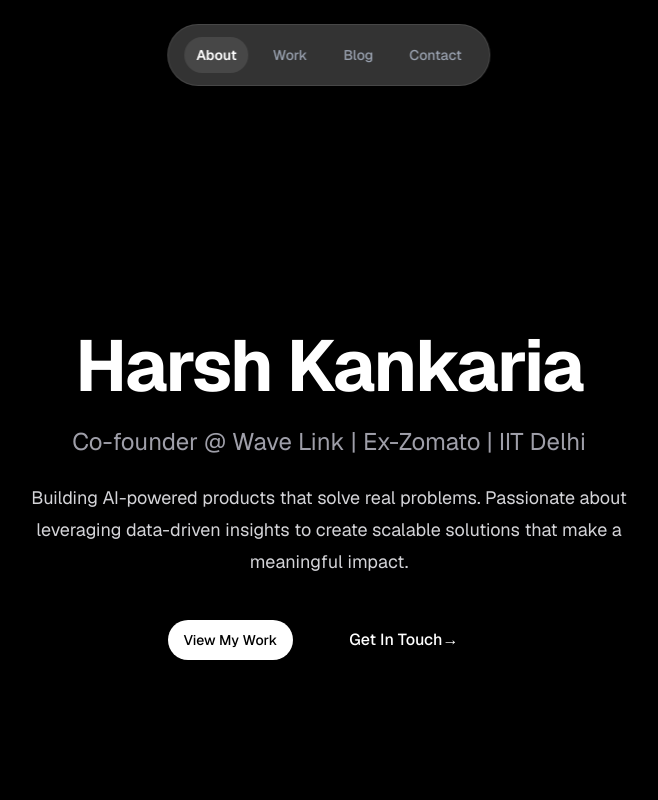
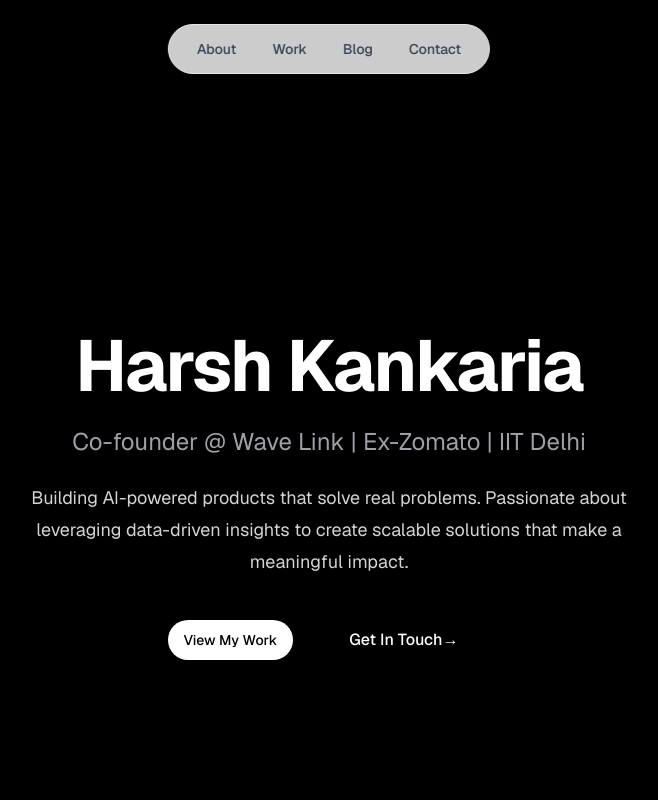
Before and after one commit to HarshK99/kanka, a Next.js app: page / in a window 1280 px wide. Shown: the top 800 px of the page, without its empty margins (311-969 px from the left). Built offline with nearby package versions, Linux system fonts and the light colour scheme.

Commit message:
header working fix

```diff
--- a/app/components/sections/header.tsx
+++ b/app/components/sections/header.tsx
@@ -1,95 +1,98 @@
 'use client';
 
-import { useState, useEffect } from 'react';
+import { useEffect, useState } from 'react';
+import Link from 'next/link';
+import { usePathname } from 'next/navigation';
 import { cn } from '@/lib/utils';
-import Link from 'next/link';
 
-const navItems = [
-  { name: 'About', href: '#about' },
-  { name: 'Work', href: '#projects' },
-  // { name: 'Writing', href: '#writing' },
+const NAV_ITEMS = [
+  { name: 'About', href: '/#about' },
+  { name: 'Work', href: '/#projects' },
   { name: 'Blog', href: '/blog' },
-  { name: 'Contact', href: '#contact' },
+  { name: 'Contact', href: '/#contact' },
 ];
 
+const SCROLL_OFFSET = 80;
+
 export const Header = () => {
-  const [activeSection, setActiveSection] = useState('');
+  const pathname = usePathname();
+  const [activeHash, setActiveHash] = useState<string | null>(null);
 
+  // Smooth scroll on home page when hash changes
   useEffect(() => {
-    const handleScroll = () => {
-      const scrollPosition = window.scrollY + 100; // Offset for header
+    if (pathname !== '/') return;
+    if (!window.location.hash) return;
 
-      // Check client-projects first (map to projects nav item)
-      const clientProjectsElement = document.getElementById('client-projects');
-      if (clientProjectsElement) {
-        const { offsetTop, offsetHeight } = clientProjectsElement;
-        if (scrollPosition >= offsetTop && scrollPosition < offsetTop + offsetHeight) {
-          setActiveSection('projects');
+    const id = window.location.hash.slice(1);
+    const el = document.getElementById(id);
+    if (!el) return;
+
+    window.scrollTo({
+      top: el.offsetTop - SCROLL_OFFSET,
+      behavior: 'smooth',
+    });
+  }, [pathname]);
+
+  // Track active section on scroll (home page only)
+  useEffect(() => {
+    if (pathname !== '/') return;
+
+    const sections = NAV_ITEMS
+      .filter(item => item.href.startsWith('/#'))
+      .map(item => {
+        const id = item.href.replace('/#', '');
+        return { id, el: document.getElementById(id) };
+      })
+      .filter(s => s.el);
+
+    const onScroll = () => {
+      const scrollY = window.scrollY + SCROLL_OFFSET;
+
+      for (const { id, el } of sections) {
+        if (!el) continue;
+        const { offsetTop, offsetHeight } = el;
+        if (scrollY >= offsetTop && scrollY < offsetTop + offsetHeight) {
+          setActiveHash(id);
           return;
         }
       }
 
-      // Check main nav sections
-      const sections = navItems.map(item => item.href.substring(1));
-      for (const section of sections) {
-        const element = document.getElementById(section);
-        if (element) {
-          const { offsetTop, offsetHeight } = element;
-          if (scrollPosition >= offsetTop && scrollPosition < offsetTop + offsetHeight) {
-            setActiveSection(section);
-            return;
-          }
-        }
-      }
-
-      // If no section is active (e.g., at the top before About), default to About
-      setActiveSection('about');
+      setActiveHash(null);
     };
 
-    handleScroll();
-    window.addEventListener('scroll', handleScroll);
-    return () => window.removeEventListener('scroll', handleScroll);
-  }, []);
-
-  const scrollToSection = (href: string) => {
-    const element = document.querySelector(href);
-    if (element) {
-      const offsetTop = element.getBoundingClientRect().top + window.pageYOffset - 80; // Account for header height
-      window.scrollTo({
-        top: offsetTop,
-        behavior: 'smooth',
-      });
-    }
-  };
+    onScroll();
+    window.addEventListener('scroll', onScroll);
+    return () => window.removeEventListener('scroll', onScroll);
+  }, [pathname]);
 
   return (
-    <header className="fixed top-6 left-1/2 transform -translate-x-1/2 z-50">
-      <nav className="backdrop-blur-md bg-white/20 border border-white/10 rounded-full px-4 py-3 shadow-lg shadow-black/10">
+    <header className="fixed top-6 left-1/2 -translate-x-1/2 z-50">
+      <nav className="backdrop-blur-md bg-white/80 border border-gray-200 rounded-full px-4 py-3 shadow-lg shadow-black/10">
         <ul className="flex items-center gap-3">
-          {navItems.map((item) => (
-            <li key={item.name}>
-              {item.href.startsWith('#') ? (
-                <button
-                  onClick={() => scrollToSection(item.href)}
+          {NAV_ITEMS.map(item => {
+            const isSection = item.href.startsWith('/#');
+            const sectionId = isSection ? item.href.replace('/#', '') : null;
+
+            const isActive = isSection
+              ? pathname === '/' && activeHash === sectionId
+              : pathname === item.href;
+
+            return (
+              <li key={item.name}>
+                <Link
+                  href={item.href}
                   className={cn(
-                    'relative px-3 py-2 text-sm font-medium transition-all duration-200 rounded-full',
-                    activeSection === item.href.substring(1)
-                      ? 'text-white bg-white/10 font-semibold'
-                      : 'text-gray-400 hover:text-white hover:bg-white/5'
+                    'px-3 py-2 text-sm font-medium rounded-full transition-all duration-200',
+                    isActive
+                      ? 'bg-gray-200 text-black font-semibold'
+                      : 'text-gray-700 hover:bg-gray-100 hover:text-black'
                   )}
                 >
                   {item.name}
-                </button>
-              ) : (
-                <Link
-                  href={item.href}
-                  className="relative px-3 py-2 text-sm font-medium transition-all duration-200 rounded-full text-gray-400 hover:text-white hover:bg-white/5"
-                >
-                  {item.name}
                 </Link>
-              )}
-            </li>
-          ))}
+              </li>
+            );
+          })}
         </ul>
       </nav>
     </header>
--- a/posts/2.first-post.md
+++ /dev/null
@@ -1,15 +0,0 @@
----
-title: "My First Blog Post"
-date: "2026-01-14"
-excerpt: "This is the first blog post on my website."
----
-
-# Welcome to My Blog
-
-This is my first blog post. I'm excited to share my thoughts here.
-
-## Why I Started Blogging
-
-Blogging helps me organize my ideas and connect with others.
-
-Stay tuned for more posts!
--- a/posts/3.second-post.md
+++ /dev/null
@@ -1,17 +0,0 @@
----
-title: "Second Blog Post"
-date: "2026-01-15"
-excerpt: "Exploring new ideas in my second post."
----
-
-# Exploring New Ideas
-
-In this post, I'll dive into some new concepts.
-
-## Key Points
-
-- Point 1
-- Point 2
-- Point 3
-
-Thanks for reading!
```
